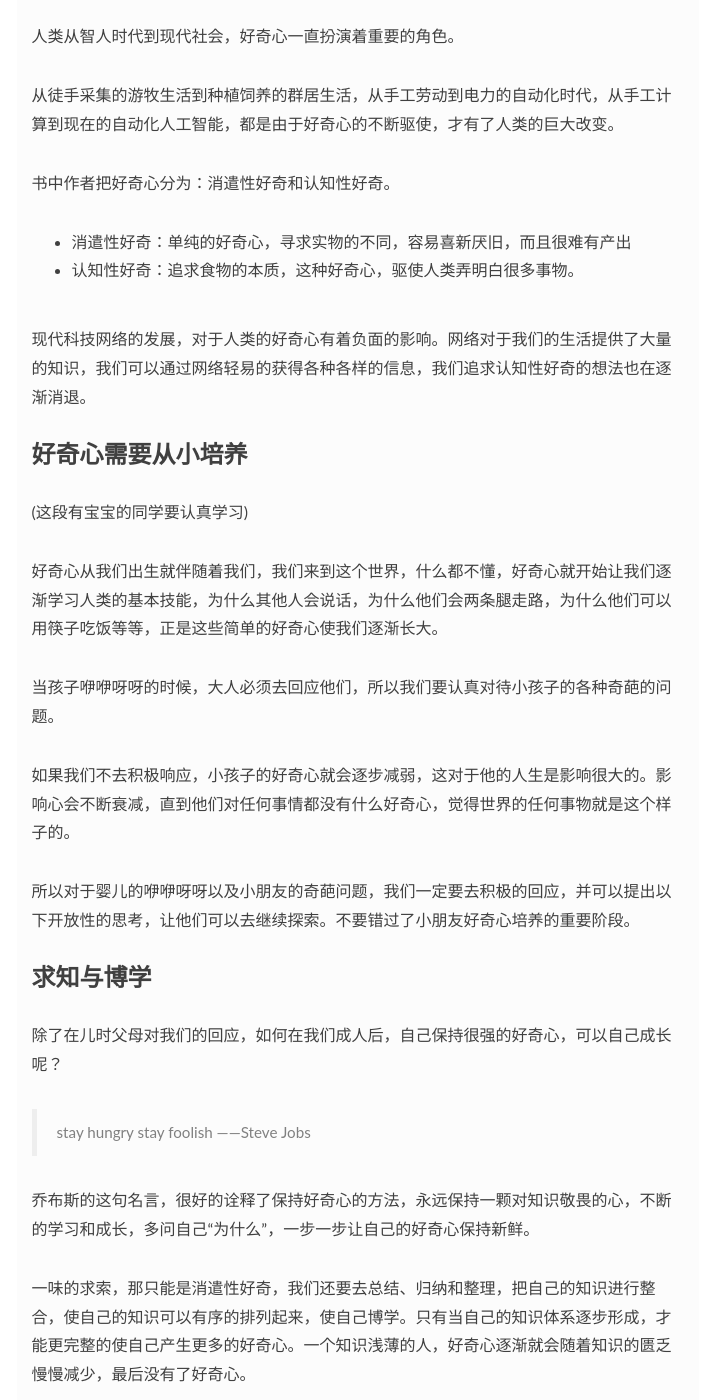
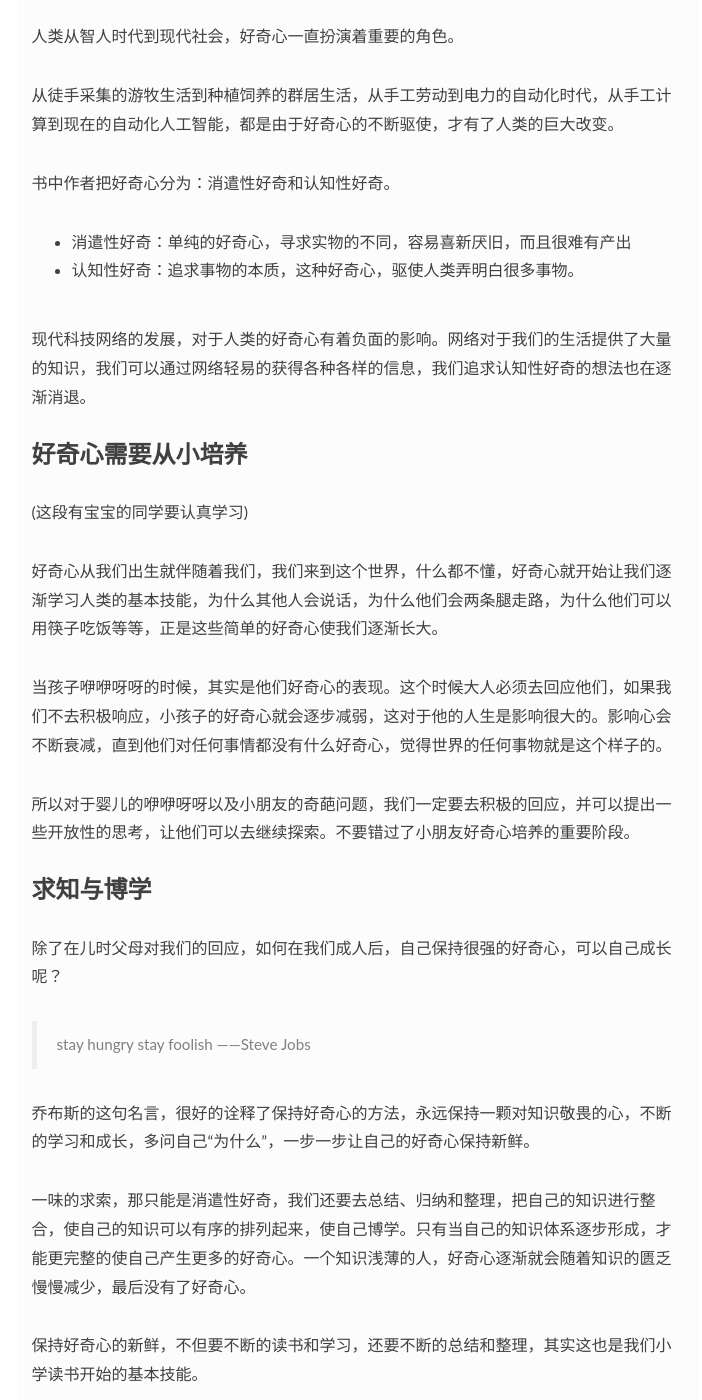
Before and after one commit to sanbuguan/sanbuguan.github.io, a Jekyll site: the page built from _posts/2020-03-15-curious.md, in a window 1280 px wide and 1400 px high, scrolled down 1135 px. Shown: the whole window, without its empty margins (331-1033 px from the left). Built offline with Jekyll 4.4.1, drawn with Linux system fonts in a browser that asks for light colours; nearby versions of some CDN libraries; comment, search, counter and statistics services are not loaded.

Commit message:
add fix typo curious

```diff
--- a/_posts/2020-03-15-curious.md
+++ b/_posts/2020-03-15-curious.md
@@ -25,7 +25,7 @@
 书中作者把好奇心分为：消遣性好奇和认知性好奇。
 
 * 消遣性好奇：单纯的好奇心，寻求实物的不同，容易喜新厌旧，而且很难有产出
-* 认知性好奇：追求食物的本质，这种好奇心，驱使人类弄明白很多事物。
+* 认知性好奇：追求事物的本质，这种好奇心，驱使人类弄明白很多事物。
 
 现代科技网络的发展，对于人类的好奇心有着负面的影响。网络对于我们的生活提供了大量的知识，我们可以通过网络轻易的获得各种各样的信息，我们追求认知性好奇的想法也在逐渐消退。
 
@@ -35,11 +35,9 @@
 
 好奇心从我们出生就伴随着我们，我们来到这个世界，什么都不懂，好奇心就开始让我们逐渐学习人类的基本技能，为什么其他人会说话，为什么他们会两条腿走路，为什么他们可以用筷子吃饭等等，正是这些简单的好奇心使我们逐渐长大。
 
-当孩子咿咿呀呀的时候，大人必须去回应他们，所以我们要认真对待小孩子的各种奇葩的问题。
+当孩子咿咿呀呀的时候，其实是他们好奇心的表现。这个时候大人必须去回应他们，如果我们不去积极响应，小孩子的好奇心就会逐步减弱，这对于他的人生是影响很大的。影响心会不断衰减，直到他们对任何事情都没有什么好奇心，觉得世界的任何事物就是这个样子的。
 
-如果我们不去积极响应，小孩子的好奇心就会逐步减弱，这对于他的人生是影响很大的。影响心会不断衰减，直到他们对任何事情都没有什么好奇心，觉得世界的任何事物就是这个样子的。
-
-所以对于婴儿的咿咿呀呀以及小朋友的奇葩问题，我们一定要去积极的回应，并可以提出以下开放性的思考，让他们可以去继续探索。不要错过了小朋友好奇心培养的重要阶段。
+所以对于婴儿的咿咿呀呀以及小朋友的奇葩问题，我们一定要去积极的回应，并可以提出一些开放性的思考，让他们可以去继续探索。不要错过了小朋友好奇心培养的重要阶段。
 
 ### 求知与博学
 
```
